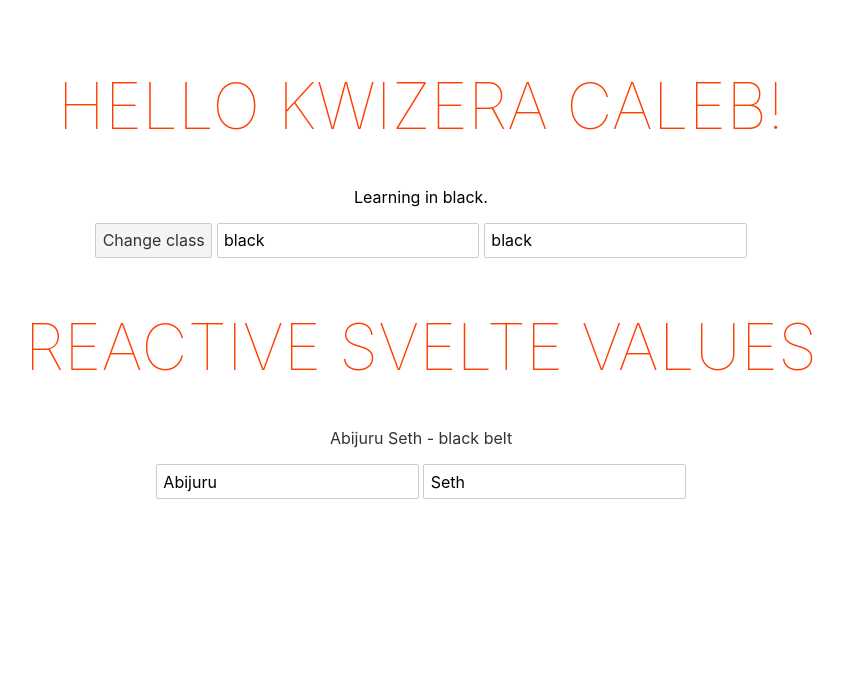
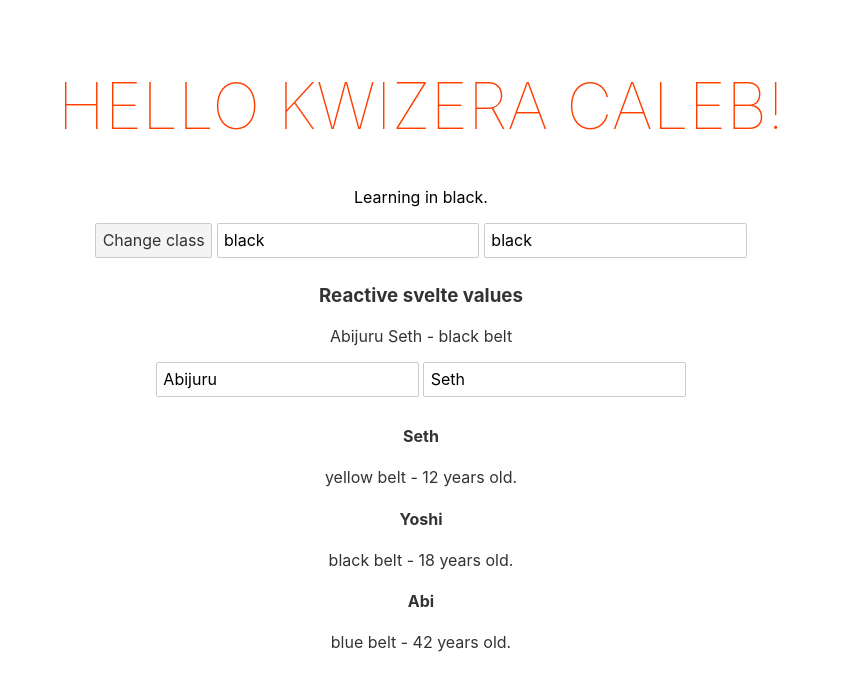
Before and after one commit to Abi-Seth/svelteapp, a Svelte app: page / in a window 1280 px wide. Shown: the top 690 px of the page, without its empty margins (219-1063 px from the left). Built offline with nearby package versions, Linux system fonts and the light colour scheme.

Commit message:
New: loops in svelte

```diff
--- a/src/App.svelte
+++ b/src/App.svelte
@@ -25,6 +25,13 @@
 		console.log(firstname);
 		console.log(lastname);
 	}
+
+	//loops
+	let people = [
+		{name: 'Seth', beltColor: 'yellow', age: 12, id: 1},
+		{name: 'Yoshi', beltColor: 'black', age: 18, id: 2},
+		{name: 'Abi', beltColor: 'blue', age: 42, id: 3},
+	]
 </script>
 
 <main>
@@ -34,10 +41,19 @@
 	<input type="text" on:input={handleEventBind} value={beltColor}>
 	<input type="text" bind:value={beltColor}>
 
-	<h1>Reactive svelte values</h1>
+	<h3>Reactive svelte values</h3>
 	<p>{fullnames} - {beltColor} belt</p>
 	<input type="text" bind:value={firstname}>
 	<input type="text" bind:value={lastname}>
+
+	{#each people as person (person.id)}
+		<div>
+			<h4>{person.name}</h4>
+			<p>{person.beltColor} belt - {person.age} years old.</p>
+		</div>
+	{:else}
+		<p>No person registered yet.</p>
+	{/each}
 </main>
 
 <style>
```
